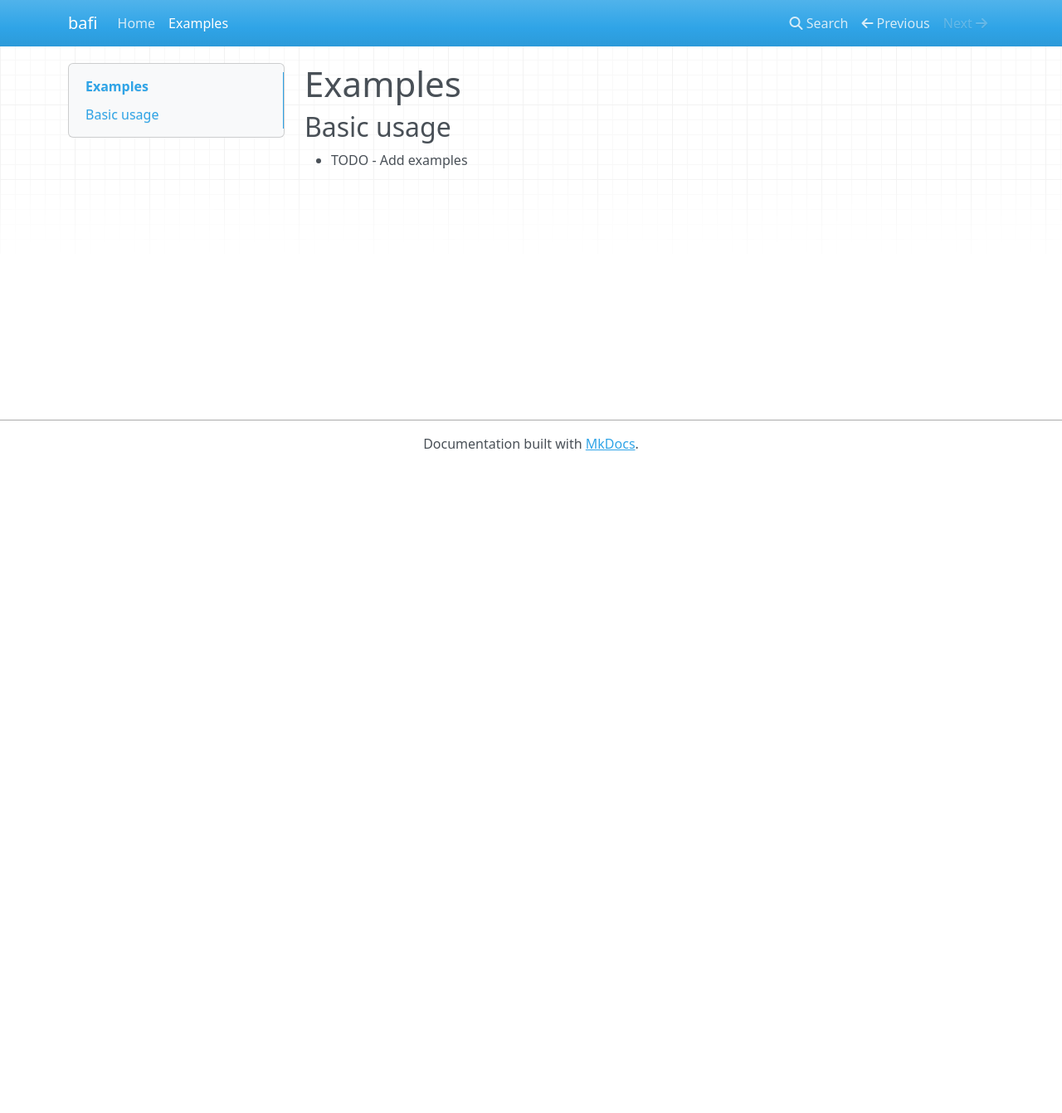
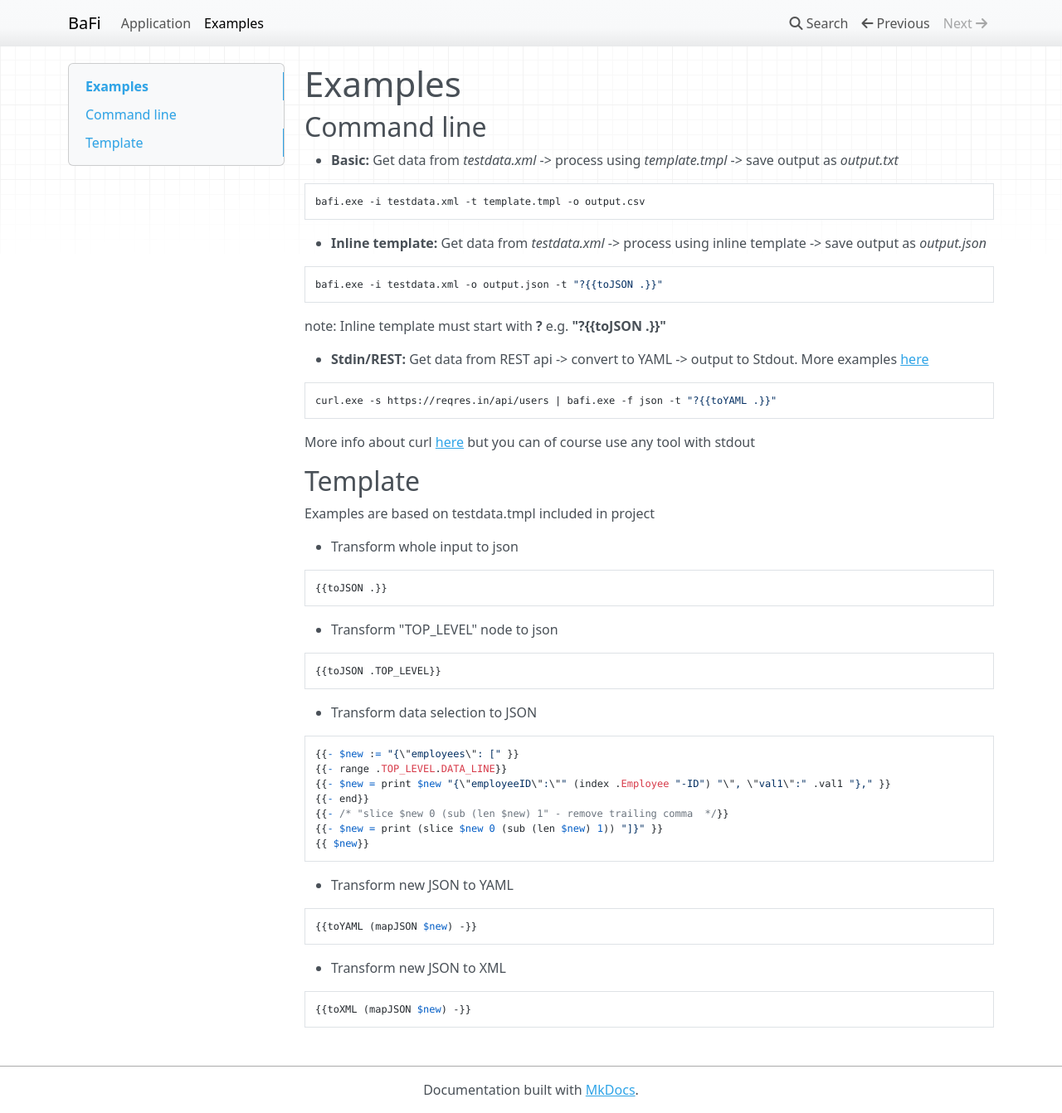
Before and after one commit to mmalcek/bafi, an MkDocs documentation site: the page built from docs/examples.md, in a window 1280 px wide and 1342 px high. Shown: the whole window at 83% size. Built offline with MkDocs 1.6.1, drawn with Linux system fonts in a browser that asks for light colours; nearby versions of some CDN libraries.

````diff
--- a/docs/examples.md
+++ b/docs/examples.md
@@ -1,4 +1,50 @@
 # Examples
+## Command line
+- **Basic:** Get data from *testdata.xml* -> process using *template.tmpl* -> save output as *output.txt*
+```sh
+bafi.exe -i testdata.xml -t template.tmpl -o output.csv
+```
+- **Inline template:** Get data from *testdata.xml* -> process using inline template -> save output as *output.json*
+```sh
+bafi.exe -i testdata.xml -o output.json -t "?{{toJSON .}}"
+```
+note: Inline template must start with **?** e.g. **"?{{toJSON .}}"**
 
-## Basic usage
-- TODO - Add examples
+- **Stdin/REST:** Get data from REST api -> convert to YAML -> output to Stdout. More examples [here](https://pkg.go.dev/text/template#hdr-Examples)
+```sh
+curl.exe -s https://reqres.in/api/users | bafi.exe -f json -t "?{{toYAML .}}"
+```
+More info about curl [here](https://curl.se/) but you can of course use any tool with stdout
+
+## Template
+Examples are based on testdata.tmpl included in project
+
+- Transform whole input to json
+```
+{{toJSON .}}
+```
+
+- Transform "TOP_LEVEL" node to json
+```
+{{toJSON .TOP_LEVEL}}
+```
+
+- Transform data selection to JSON
+```
+{{- $new := "{\"employees\": [" }}
+{{- range .TOP_LEVEL.DATA_LINE}}
+{{- $new = print $new "{\"employeeID\":\"" (index .Employee "-ID") "\", \"val1\":" .val1 "}," }}
+{{- end}}
+{{- /* "slice $new 0 (sub (len $new) 1" - remove trailing comma  */}}
+{{- $new = print (slice $new 0 (sub (len $new) 1)) "]}" }}
+{{ $new}}
+```
+
+- Transform new JSON to YAML
+```
+{{toYAML (mapJSON $new) -}}
+```
+- Transform new JSON to XML
+```
+{{toXML (mapJSON $new) -}}
+```
--- a/mkdocs.yml
+++ b/mkdocs.yml
@@ -1,10 +1,14 @@
-site_name: bafi
+site_name: BaFi
 site_url: https://mmalcek.github.io/bafi
 nav:
-  - Home: README.md
+  - Application: README.md
   - Examples: examples.md
 theme:
   name: mkdocs
   highlightjs: true
   hljs_languages:
     - lua
+  navigation_depth: 4
+  nav_style: light
+  plugins:
+    - search
````
Also changed, not shown: README.md (added, +18 -0 lines), docs/README.md (+100 -93 lines), docs/img/scheme.svg, 4 other files.
